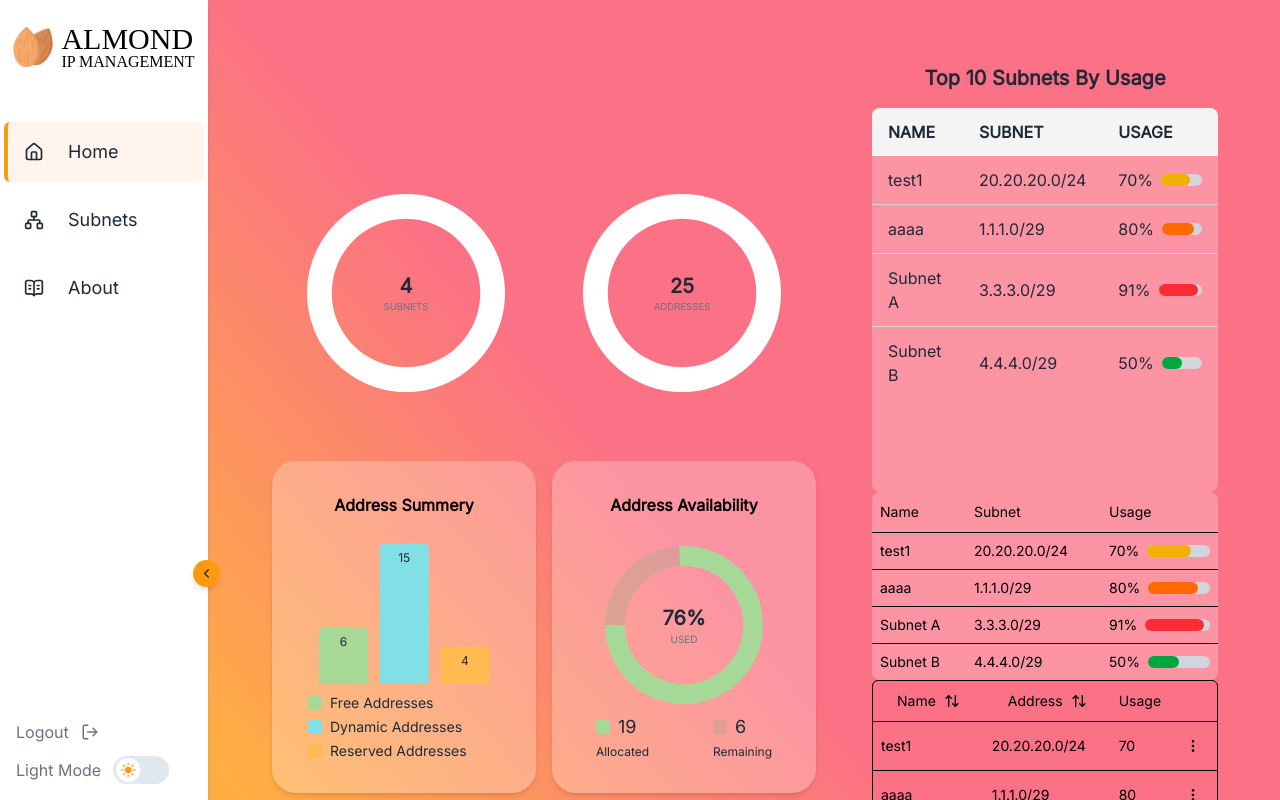
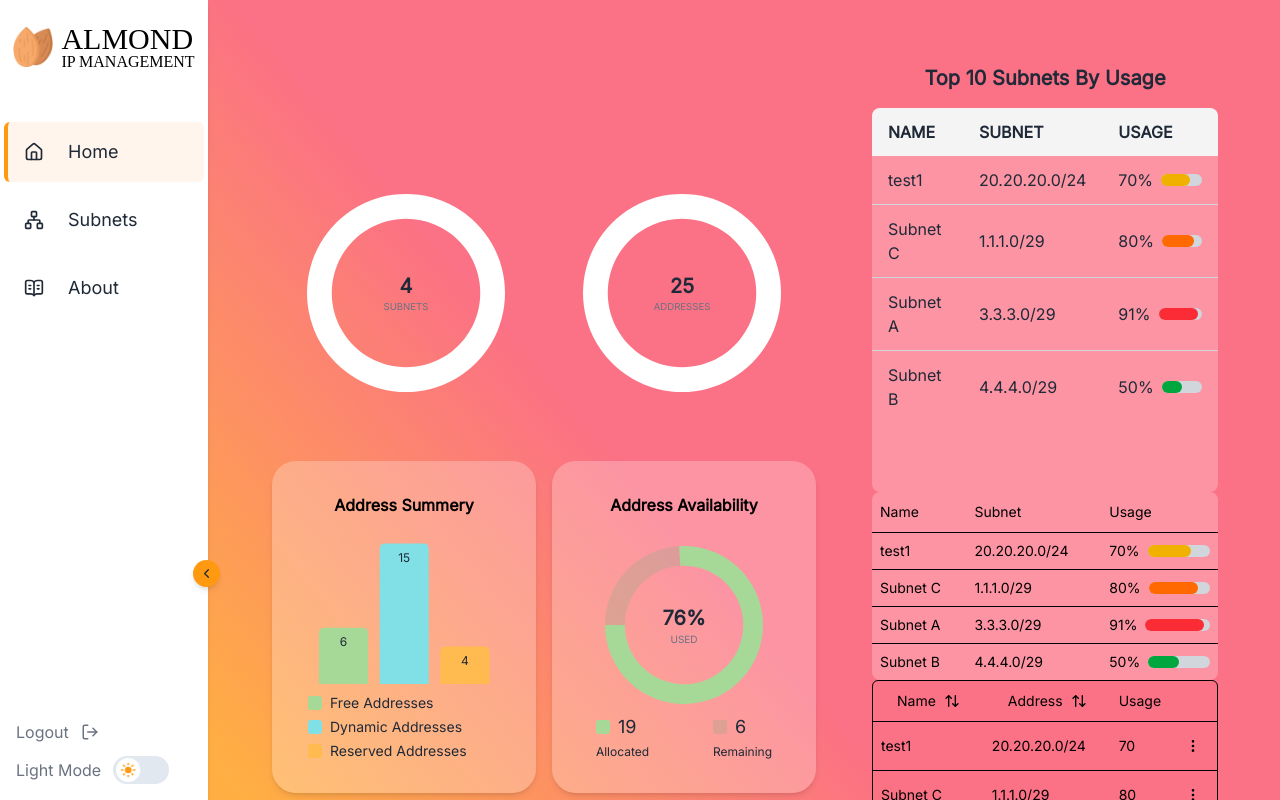
Before and after one commit to shakedGoffer/almond-ipam-new, a React (Vite) app: page /home in a window 1280 px wide. Built offline with nearby package versions, Linux system fonts and the light colour scheme; a web font is replaced by a local one.

Commit message:
add subnets

```diff
--- a/fakeData/fakeData.ts
+++ b/fakeData/fakeData.ts
@@ -65,7 +65,7 @@ const data ={
         "allocated_ips_percent": 70
     },
     "1.1.1.0": {
-        "name": "aaaa",
+        "name": "Subnet C",
         "description": "fdgfdg",
         "gateway": "1.1.1.2",
         "dns_servers": [],
```
